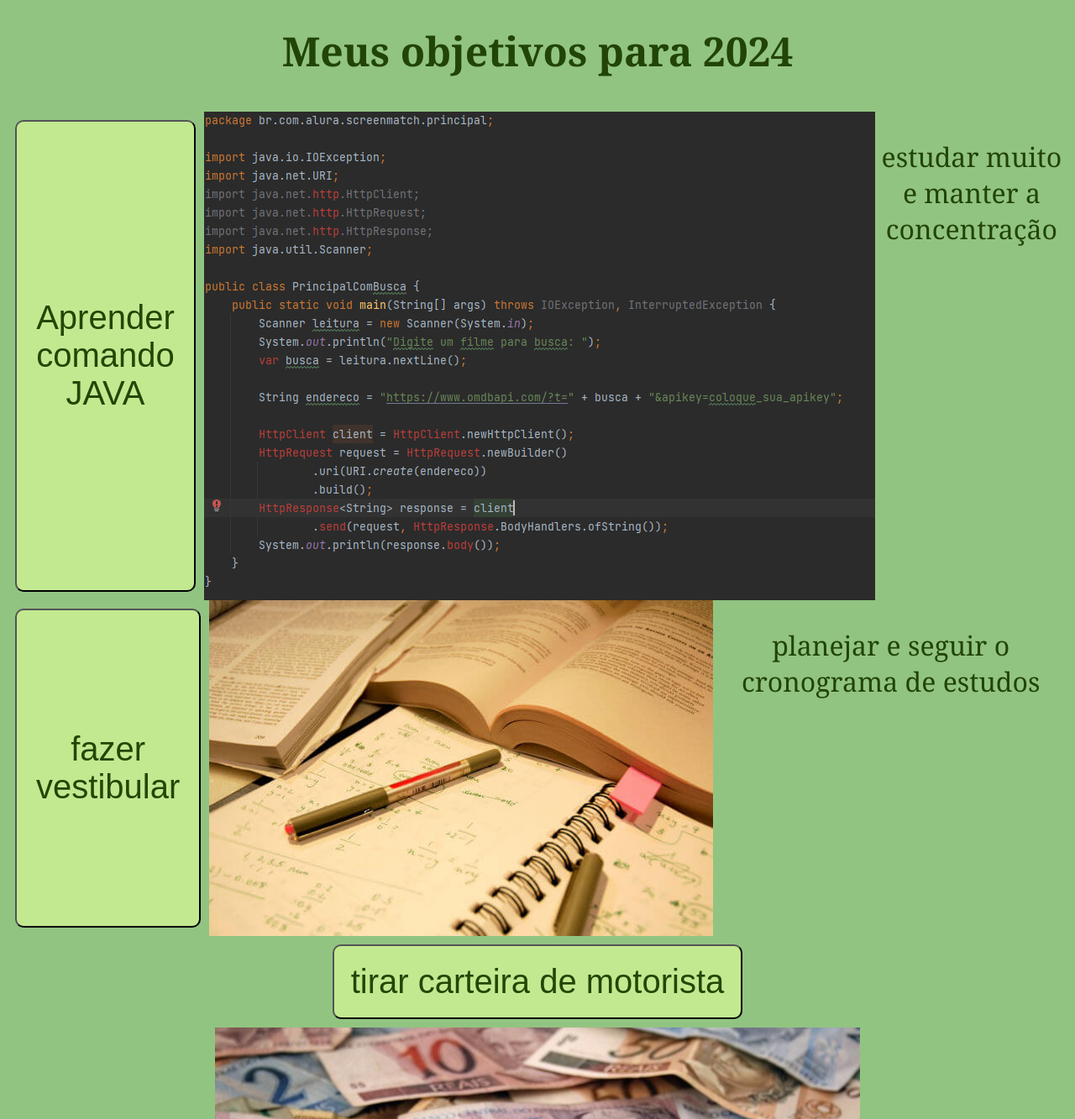
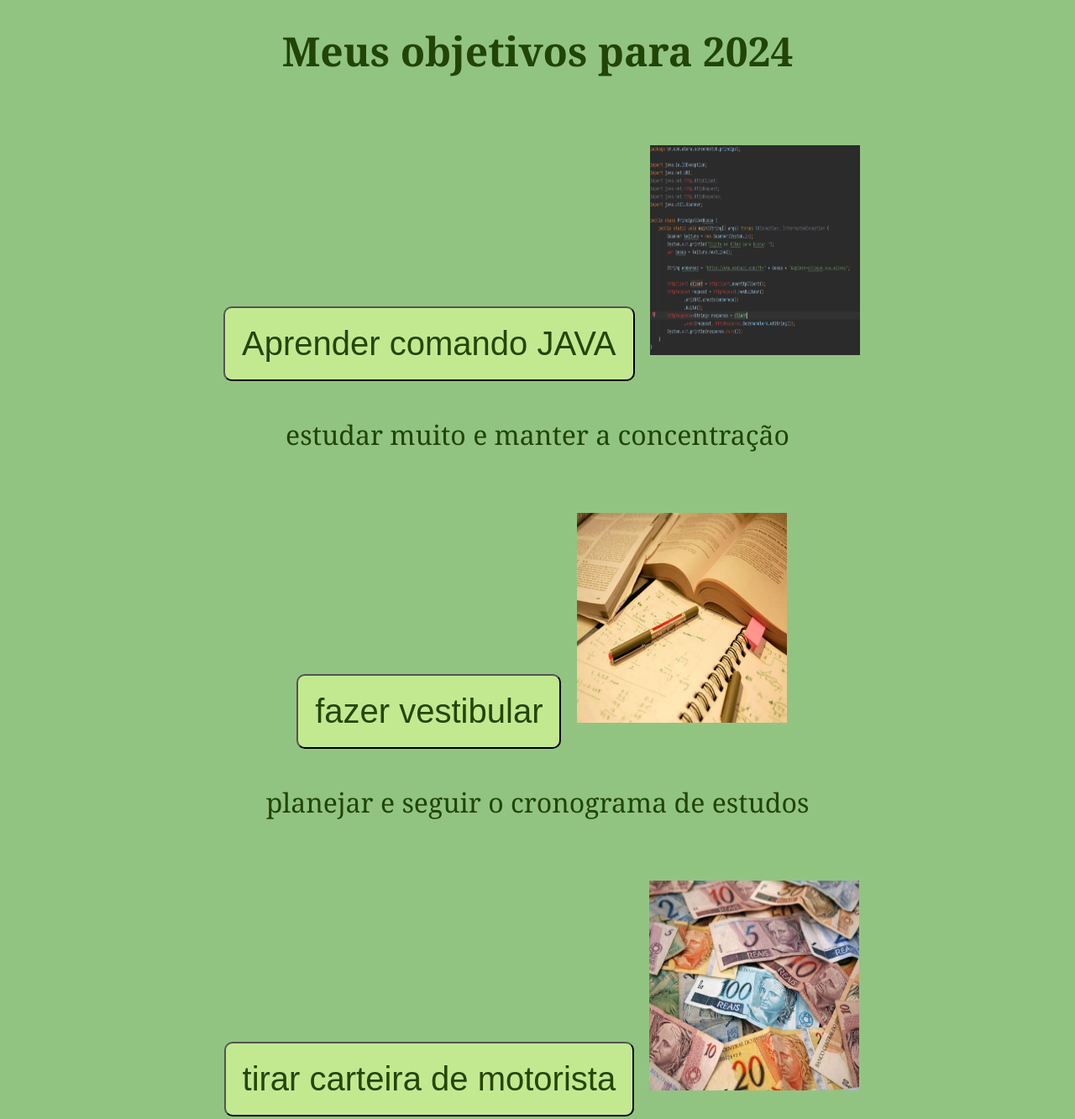
Before and after one commit to Agatazzz/metas2024, a plain HTML site: page index.html in a window 1280 px wide. Shown: the part 20-1353 px from the top of the page at 84% size. Drawn offline with Linux system fonts and the light colour scheme.

Commit message:
Add files via upload

```diff
--- a/index.html
+++ b/index.html
@@ -9,26 +9,26 @@
 <body>
     <section class="conteudo-principal"></section>
     <h2 class="título-principal">Meus objetivos para 2024</h2>
-    <div class="meta-organizar">
+    <div class="meta-organizar"></div>
         <button class="botão">Aprender comando JAVA</button>
-        <img src="./img/algoritmos.png">
+        <img class="imagem" src="./img/algoritmos.png">
         <p>estudar muito e manter a concentração</p>
     </div>
-
-    <div class="meta-organizar">
+    <div class="meta-organizar"></div>
         <button class="botão">fazer vestibular</button>
-        <img src="./img/livros.jpeg">
+        <img class="imagem"  src="./img/livros.jpeg">
         <p>planejar e seguir o cronograma de estudos</p>
     </div>
         <div class="meta-organizar"></div>
         <button class="botão">tirar carteira de motorista</button>
-        <img src="./img/dindin.jpeg">
+        <img class="imagem"  src="./img/dindin.jpeg">
         <p>aprender e treinar o controle do carro</p>
     </div>
         <div class="meta-organizar"></div>
         <button class="botão">crescer em conhecimento</button>
-        <img src="./img/livros.jpeg">
+        <img class="imagem"  src="./img/livros.jpeg">
         <p>pesquisar,ler livros e acessar conhecimento gerais</p>
     </div>
+    </section>
 </body>
 </html>
--- a/style.css
+++ b/style.css
@@ -32,9 +32,10 @@ body{
     margin: 0 auto;
 }
  .imagem{
-    width: 15%;
-    height: 15%;
+    width: 250px;
+    height: 250px;
  }
 .meta-organizar{
 display: flex;
+padding: 20px;
 }
```
